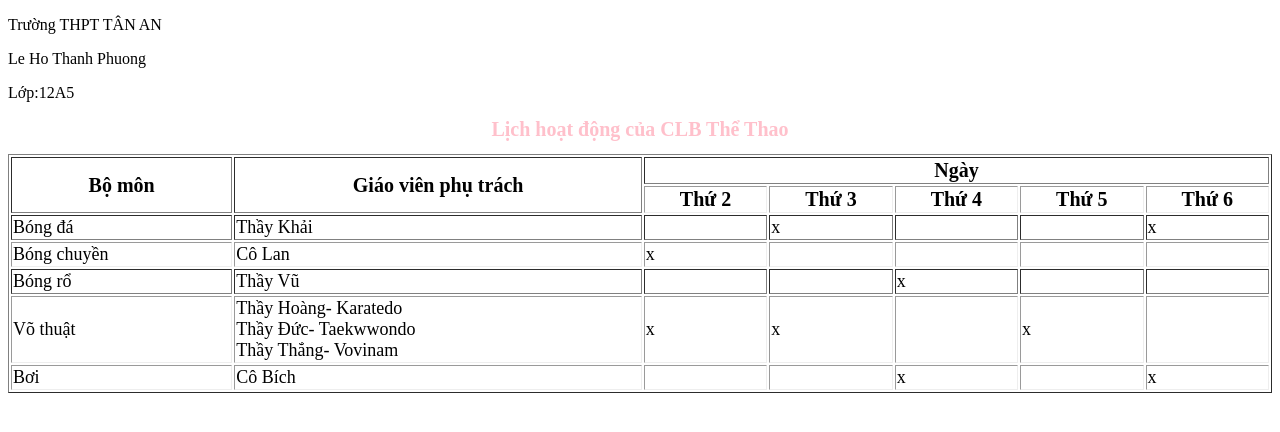
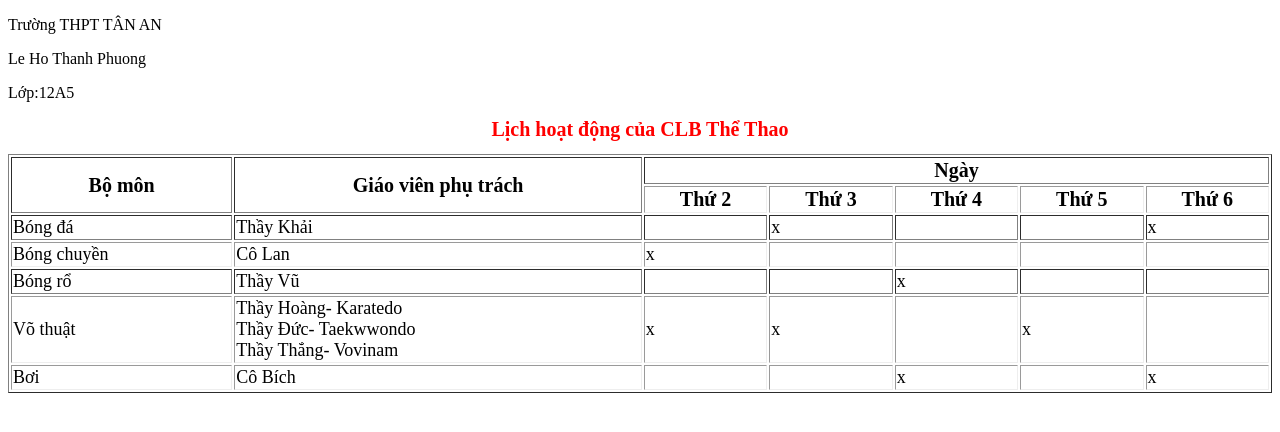
Before and after one commit to phuongyuti/tpp, a plain HTML site: page index.html in a window 1280 px wide. Drawn offline with Linux system fonts and the light colour scheme.

Commit message:
Update index.html

```diff
--- a/index.html
+++ b/index.html
@@ -15,7 +15,7 @@
         <p>Trường THPT TÂN AN</p>
         <p>Le Ho Thanh Phuong</p>
         <p>Lớp:12A5</p>
-        <h1 style="text-align: center;font-size: 20px;color: pink;">Lịch hoạt động của CLB Thể Thao</h1>
+        <h1 style="text-align: center;font-size: 20px;color:red;">Lịch hoạt động của CLB Thể Thao</h1>
     <table border="1" style="width: 100%;>
         <tr style="border: 1px solid;">
             <th rowspan="2" style="">Bộ môn</th>
```
